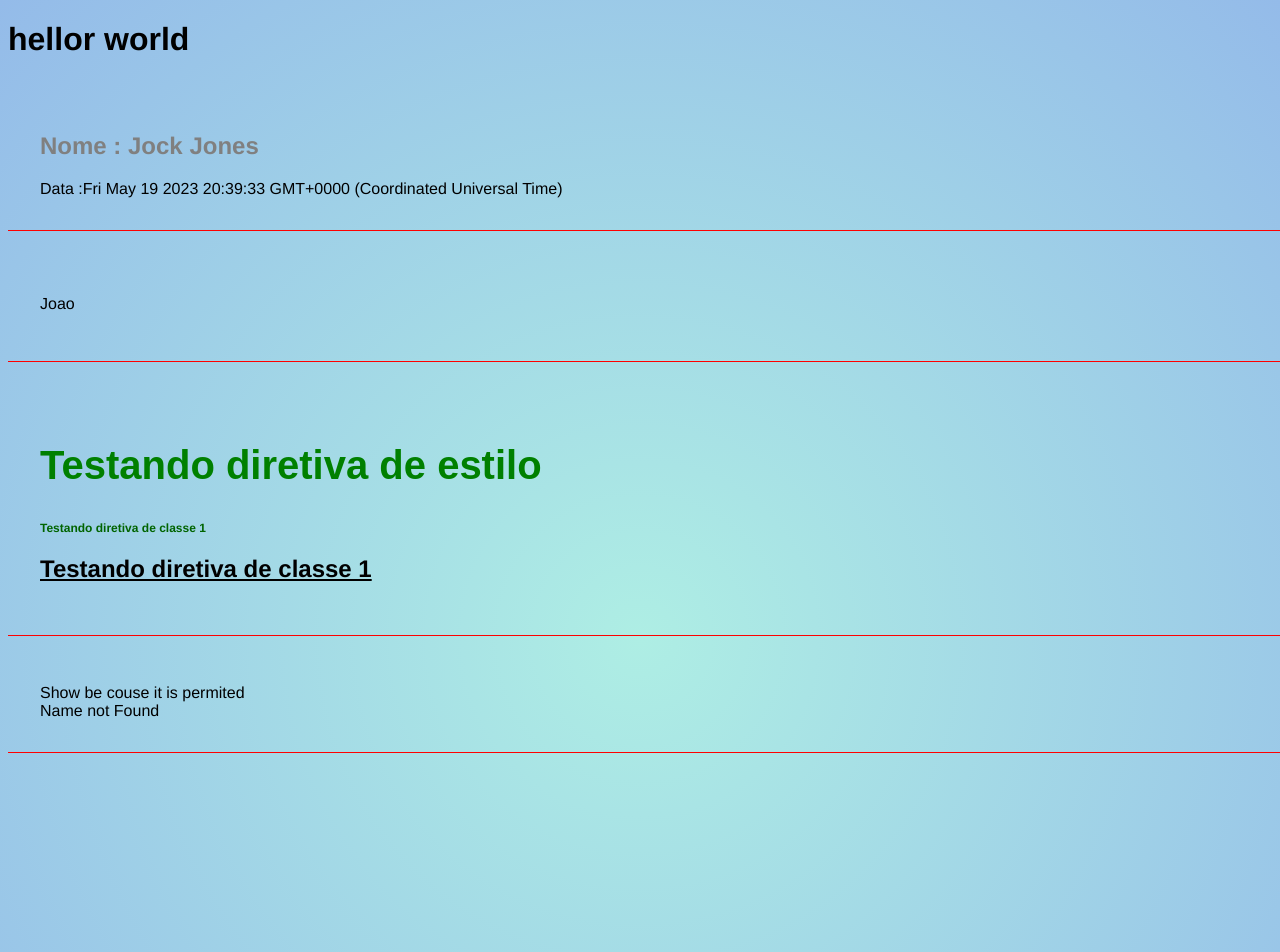
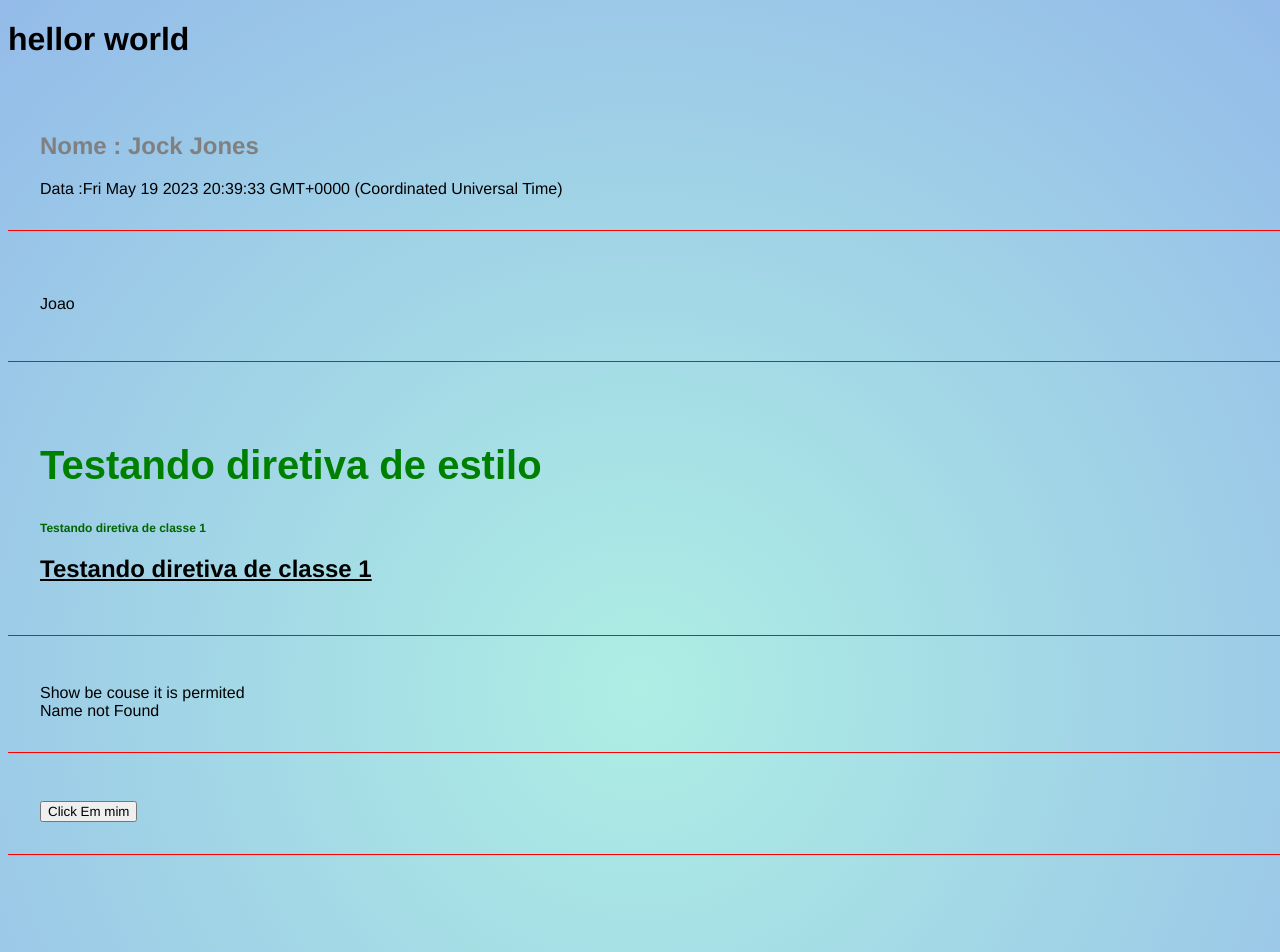
Before and after one commit to joaosaliba/angularCRUD, an Angular app in the folder crud/: page / in a window 1280 px wide. Shown: the top 952 px of the page. Built offline with nearby package versions, Linux system fonts and the light colour scheme.

Commit message:
events (click)

```diff
--- a/crud/src/app/app.component.html
+++ b/crud/src/app/app.component.html
@@ -4,4 +4,5 @@
   <app-parent-data [name]="userName"></app-parent-data>
   <app-directives></app-directives>
   <app-if-render></app-if-render>
+  <app-eventos></app-eventos>
 </div>
--- a/crud/src/app/app.module.ts
+++ b/crud/src/app/app.module.ts
@@ -7,9 +7,10 @@
 import { ParentDataComponent } from './components/parent-data/parent-data.component';
 import { DirectivesComponent } from './components/directives/directives.component';
 import { IfRenderComponent } from './components/if-render/if-render.component';
+import { EventosComponent } from './components/eventos/eventos.component';
 
 @NgModule({
-  declarations: [AppComponent, FirstComponentComponent, ParentDataComponent, DirectivesComponent, IfRenderComponent],
+  declarations: [AppComponent, FirstComponentComponent, ParentDataComponent, DirectivesComponent, IfRenderComponent, EventosComponent],
   imports: [BrowserModule, AppRoutingModule],
   providers: [],
   bootstrap: [AppComponent],
--- /dev/null
+++ b/crud/src/app/components/eventos/eventos.component.html
@@ -0,0 +1,4 @@
+<div class="class">
+  <p *ngIf="show">Exibindo</p>
+  <button (click)="showMessage()">Click Em mim</button>
+</div>
--- /dev/null
+++ b/crud/src/app/components/eventos/eventos.component.ts
@@ -0,0 +1,13 @@
+import { Component } from '@angular/core';
+
+@Component({
+  selector: 'app-eventos',
+  templateUrl: './eventos.component.html',
+  styleUrls: ['./eventos.component.css'],
+})
+export class EventosComponent {
+  showMessage(): void {
+    this.show = !this.show;
+  }
+  show: boolean = false;
+}
--- a/crud/src/app/components/if-render/if-render.component.html
+++ b/crud/src/app/components/if-render/if-render.component.html
@@ -1,6 +1,5 @@
 <div class="class">
   <div *ngIf="canShow">Show be couse it is permited</div>
-
   <h2 *ngIf="name === 'Jock'; else nameNotFound">My name is Jock</h2>
   <ng-template #nameNotFound>
     <div>Name not Found</div>
```
Also changed, not shown: crud/src/app/components/eventos/eventos.component.css (added), 1 other file (tests, documents, lock files or other folders).
